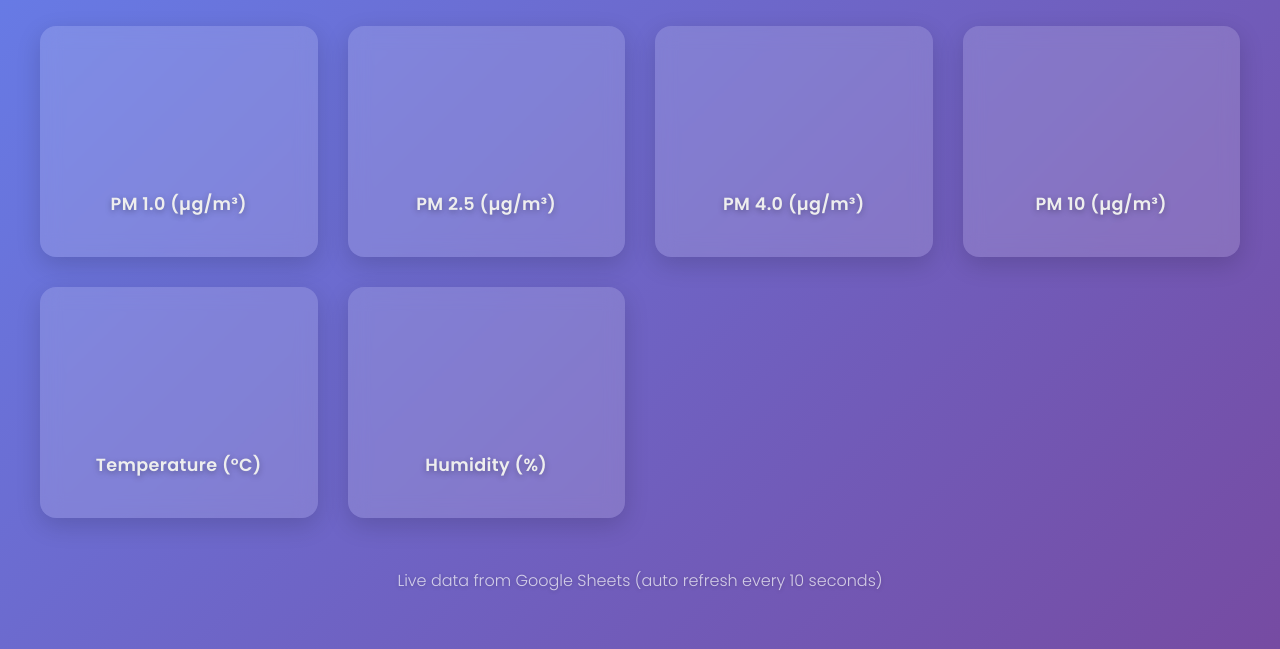
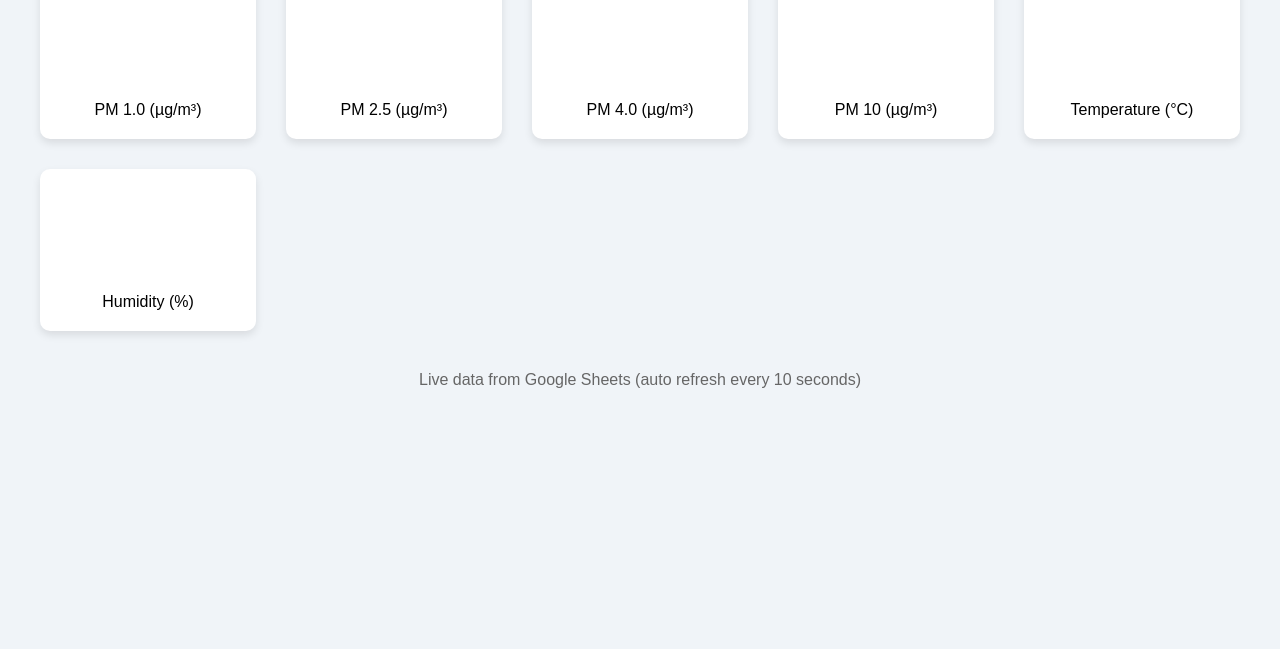
Before and after one commit to stardustiot/esp32-air-quality, a plain HTML site: page index.html in a window 1280 px wide. Shown: the part 151-800 px from the top of the page. Drawn offline with Linux system fonts and the light colour scheme; a script that the page names is missing.

Commit message:
Update index.html

```diff
--- a/index.html
+++ b/index.html
@@ -1,100 +1,39 @@
 <!DOCTYPE html>
-<html lang="en">
+<html>
 <head>
-  <meta charset="UTF-8" />
-  <meta name="viewport" content="width=device-width, initial-scale=1" />
   <title>ESP32 Air Quality Dashboard</title>
   <script src="https://cdn.jsdelivr.net/npm/canvas-gauges/gauge.min.js"></script>
   <style>
-    @import url('https://fonts.googleapis.com/css2?family=Poppins:wght@300;600&display=swap');
-
-    * {
-      box-sizing: border-box;
+    body {
+      font-family: sans-serif;
+      text-align: center;
+      background-color: #f0f4f8;
+      margin: 0;
+      padding: 30px;
     }
-
-    body {
-      font-family: 'Poppins', sans-serif;
-      background: linear-gradient(135deg, #667eea 0%, #764ba2 100%);
-      margin: 0;
-      padding: 40px 20px;
-      color: #f0f0f0;
-      min-height: 100vh;
-      display: flex;
-      flex-direction: column;
-      align-items: center;
+    h1 {
+      margin-bottom: 40px;
+      color: #222;
     }
-
-    h1 {
-      font-weight: 600;
-      font-size: 2.8rem;
-      margin-bottom: 40px;
-      text-shadow: 0 3px 8px rgba(0,0,0,0.3);
-    }
-
     .gauge-grid {
       display: grid;
-      grid-template-columns: repeat(auto-fit, minmax(240px, 1fr));
+      grid-template-columns: repeat(auto-fit, minmax(200px, 1fr));
       gap: 30px;
-      width: 100%;
       max-width: 1200px;
+      margin: 0 auto;
     }
-
     .gauge-box {
-      background: rgba(255, 255, 255, 0.15);
-      border-radius: 16px;
-      padding: 30px 20px 40px;
-      box-shadow: 0 8px 24px rgba(0,0,0,0.15);
-      backdrop-filter: blur(10px);
-      display: flex;
-      flex-direction: column;
-      align-items: center;
-      transition: transform 0.3s ease, box-shadow 0.3s ease;
-      cursor: default;
+      background: #ffffff;
+      border-radius: 10px;
+      padding: 20px;
+      box-shadow: 0 4px 8px rgba(0,0,0,0.1);
     }
-
-    .gauge-box:hover {
-      transform: translateY(-8px);
-      box-shadow: 0 16px 40px rgba(0,0,0,0.3);
+    .gauge-box canvas {
+      margin: 0 auto;
     }
-
-    .gauge-box canvas {
-      width: 180px !important;
-      height: 120px !important;
-      margin-bottom: 15px;
-      filter: drop-shadow(0 0 6px rgba(255, 255, 255, 0.6));
-    }
-
-    .gauge-label {
-      font-weight: 600;
-      font-size: 1.1rem;
-      color: #eee;
-      letter-spacing: 0.02em;
-      text-shadow: 0 2px 6px rgba(0,0,0,0.3);
-    }
-
-    p.footer {
-      margin-top: 50px;
-      color: rgba(255, 255, 255, 0.7);
-      font-weight: 300;
-      font-size: 1rem;
-      text-shadow: 0 1px 4px rgba(0,0,0,0.2);
-    }
-
-    @media (max-width: 480px) {
-      body {
-        padding: 30px 10px;
-      }
-      .gauge-box {
-        padding: 25px 15px 30px;
-      }
-      .gauge-box canvas {
-        width: 140px !important;
-        height: 95px !important;
-      }
-      h1 {
-        font-size: 2rem;
-        margin-bottom: 30px;
-      }
+    p {
+      margin-top: 40px;
+      color: #666;
     }
   </style>
 </head>
@@ -104,32 +43,32 @@
 
   <div class="gauge-grid">
     <div class="gauge-box">
-      <canvas id="pm1Gauge" width="200" height="120"></canvas>
-      <div class="gauge-label">PM 1.0 (µg/m³)</div>
+      <canvas id="pm1Gauge" width="200" height="100"></canvas>
+      <div>PM 1.0 (µg/m³)</div>
     </div>
     <div class="gauge-box">
-      <canvas id="pm25Gauge" width="200" height="120"></canvas>
-      <div class="gauge-label">PM 2.5 (µg/m³)</div>
+      <canvas id="pm25Gauge" width="200" height="100"></canvas>
+      <div>PM 2.5 (µg/m³)</div>
     </div>
     <div class="gauge-box">
-      <canvas id="pm4Gauge" width="200" height="120"></canvas>
-      <div class="gauge-label">PM 4.0 (µg/m³)</div>
+      <canvas id="pm4Gauge" width="200" height="100"></canvas>
+      <div>PM 4.0 (µg/m³)</div>
     </div>
     <div class="gauge-box">
-      <canvas id="pm10Gauge" width="200" height="120"></canvas>
-      <div class="gauge-label">PM 10 (µg/m³)</div>
+      <canvas id="pm10Gauge" width="200" height="100"></canvas>
+      <div>PM 10 (µg/m³)</div>
     </div>
     <div class="gauge-box">
-      <canvas id="tempGauge" width="200" height="120"></canvas>
-      <div class="gauge-label">Temperature (°C)</div>
+      <canvas id="tempGauge" width="200" height="100"></canvas>
+      <div>Temperature (°C)</div>
     </div>
     <div class="gauge-box">
-      <canvas id="humGauge" width="200" height="120"></canvas>
-      <div class="gauge-label">Humidity (%)</div>
+      <canvas id="humGauge" width="200" height="100"></canvas>
+      <div>Humidity (%)</div>
     </div>
   </div>
 
-  <p class="footer">Live data from Google Sheets (auto refresh every 10 seconds)</p>
+  <p>Live data from Google Sheets (auto refresh every 10 seconds)</p>
 
   <script>
     const pm1 = new DigitalGauge({ renderTo: 'pm1Gauge', value: 0 }).draw();
@@ -151,12 +90,12 @@
         const rows = json.table.rows;
         const latest = rows[rows.length - 1].c;
 
-        pm1.value = parseFloat(latest[0].v);
-        pm25.value = parseFloat(latest[1].v);
-        pm4.value = parseFloat(latest[2].v);
-        pm10.value = parseFloat(latest[3].v);
-        temp.value = parseFloat(latest[4].v);
-        hum.value = parseFloat(latest[5].v);
+        pm1.value = parseFloat(latest[0].v);    // PM 1.0
+        pm25.value = parseFloat(latest[1].v);   // PM 2.5
+        pm4.value = parseFloat(latest[2].v);    // PM 4.0
+        pm10.value = parseFloat(latest[3].v);   // PM 10.0
+        temp.value = parseFloat(latest[4].v);   // Temperature
+        hum.value = parseFloat(latest[5].v);    // Humidity
 
       } catch (err) {
         console.error("Fetch error:", err);
@@ -164,7 +103,7 @@
     }
 
     fetchData();
-    setInterval(fetchData, 10000);
+    setInterval(fetchData, 10000); // update every 10 seconds
   </script>
 
 </body>
```
